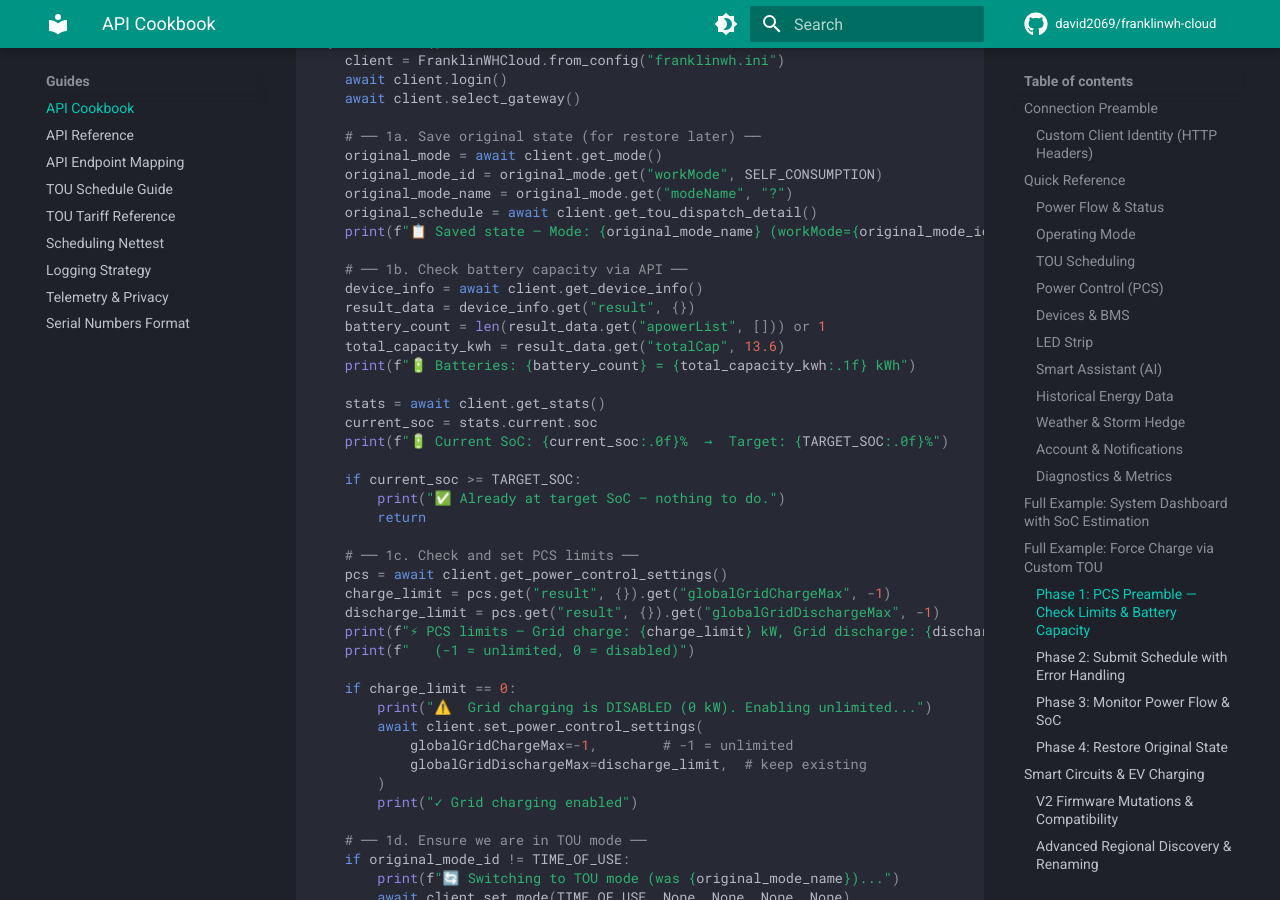
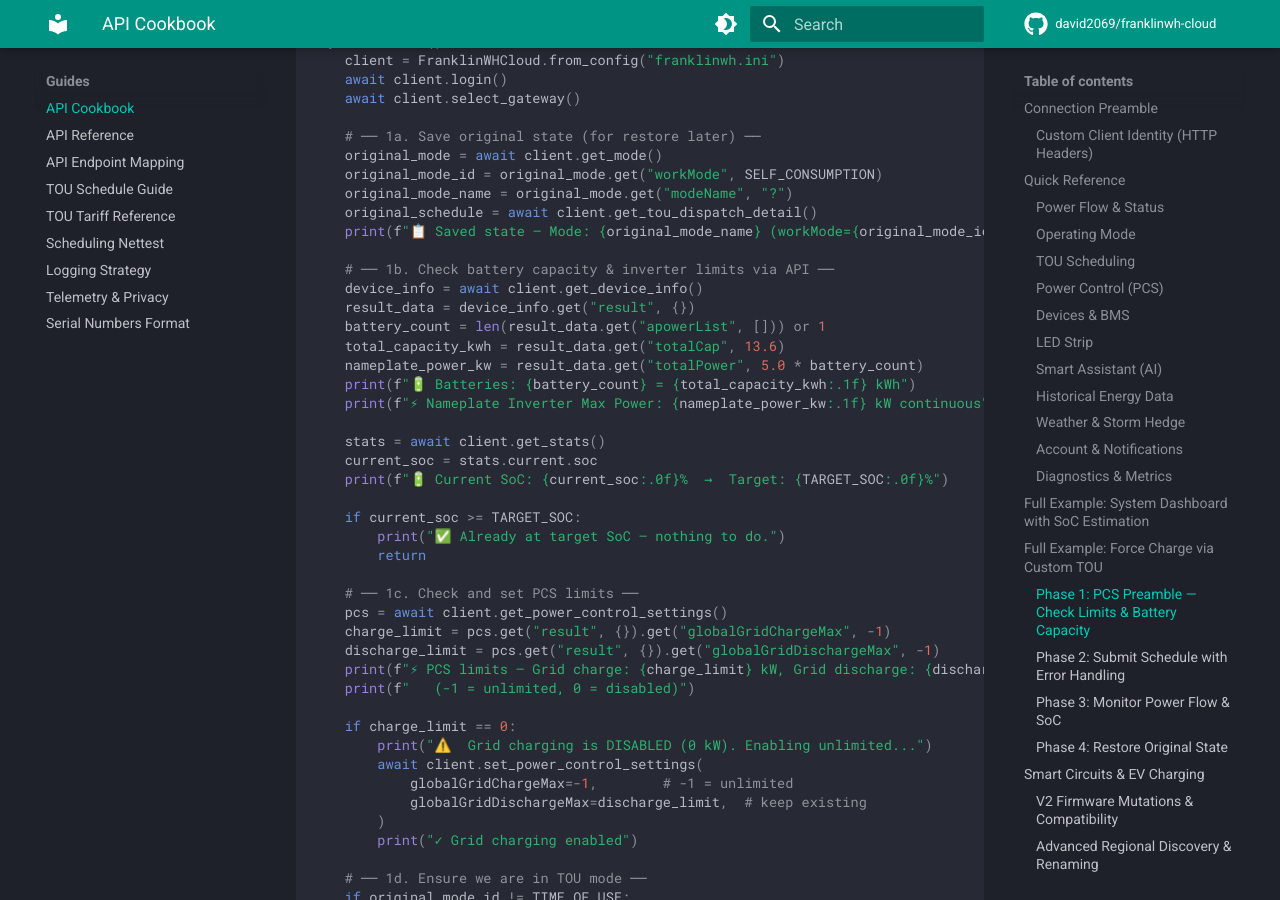
Before and after one commit to david2069/franklinwh-cloud, an MkDocs documentation site: the page built from docs/API_COOKBOOK.md, in a window 1280 px wide and 900 px high, scrolled down 8837 px. Built offline with MkDocs 1.6.1 and Material for MkDocs 9.7.7, drawn with Linux system fonts in a browser that asks for light colours; comment, search, counter and statistics services are not loaded.

Commit message:
docs: expose nameplate `totalPower` inverter constraints inside PCS API Cookbook example

```diff
--- a/docs/API_COOKBOOK.md
+++ b/docs/API_COOKBOOK.md
@@ -452,12 +452,14 @@ async def main():
     original_schedule = await client.get_tou_dispatch_detail()
     print(f"📋 Saved state — Mode: {original_mode_name} (workMode={original_mode_id})")
 
-    # ── 1b. Check battery capacity via API ──
+    # ── 1b. Check battery capacity & inverter limits via API ──
     device_info = await client.get_device_info()
     result_data = device_info.get("result", {})
     battery_count = len(result_data.get("apowerList", [])) or 1
     total_capacity_kwh = result_data.get("totalCap", 13.6)
+    nameplate_power_kw = result_data.get("totalPower", 5.0 * battery_count)
     print(f"🔋 Batteries: {battery_count} = {total_capacity_kwh:.1f} kWh")
+    print(f"⚡ Nameplate Inverter Max Power: {nameplate_power_kw:.1f} kW continuous")
 
     stats = await client.get_stats()
     current_soc = stats.current.soc
```
